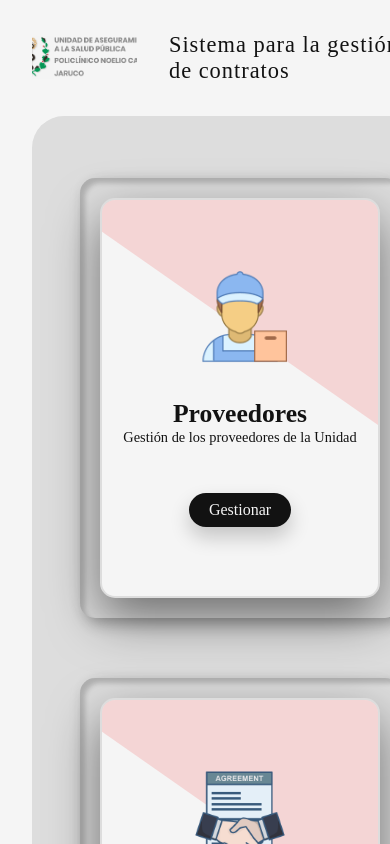
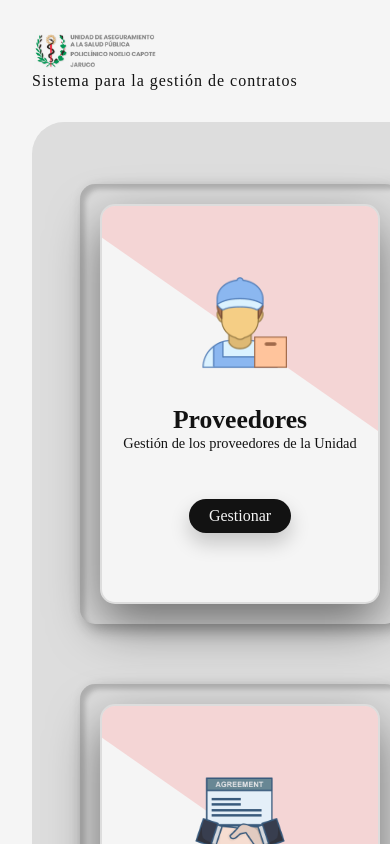
Before and after one commit to danny1998cuba/contratos-uasp-front, an Angular app: page /#/home in a window 390 px wide. Shown: the top 844 px of the page. Built offline with nearby package versions, Linux system fonts and the light colour scheme.

Commit message:
Updated version to 0.2.0. Added Resposive

```diff
--- a/package.json
+++ b/package.json
@@ -1,6 +1,6 @@
 {
   "name": "contratos-uasp-front",
-  "version": "0.0.0",
+  "version": "0.2.0",
   "scripts": {
     "ng": "ng",
     "start": "ng serve --c=development",
--- a/src/app/layout/header/header.component.css
+++ b/src/app/layout/header/header.component.css
@@ -82,3 +82,21 @@
 .settings-menu-height {
     max-height: 450px;
 }
+
+@media screen and (max-width : 991px) {
+    header .branding h2 {
+        font-size: 1.2rem;
+    }
+}
+
+@media(max-width: 768px) {
+    header .branding {
+        flex-direction: column;
+        justify-content: flex-start;
+        align-items: flex-start;
+    }
+
+    header .branding h2 {
+        font-size: 1rem;
+    }
+}
--- a/src/app/shared/components/modal/modal.component.css
+++ b/src/app/shared/components/modal/modal.component.css
@@ -38,3 +38,16 @@
 .modal-confirm #ok_btn {
     margin-right: 20px;
 }
+
+
+@media screen and (max-width : 991px) {
+    .modal-confirm {
+        width: 50%;
+    }
+}
+
+@media(max-width: 768px) {
+    .modal-confirm {
+        width: 60%;
+    }
+}
--- a/src/app/shared/components/title/title.component.css
+++ b/src/app/shared/components/title/title.component.css
@@ -21,3 +21,9 @@
     height: 1px;
     border-bottom: 3px solid var(--third-color);
 }
+
+@media(max-width: 768px) {
+    .title {
+        margin-bottom: 1rem;
+    }
+}
--- a/src/styles.css
+++ b/src/styles.css
@@ -70,3 +70,9 @@
     border: none;
     cursor: pointer;
 }
+
+@media screen and (max-width : 991px) {
+    :root {
+        --header-height: 2.5rem;
+    }
+}
```
Also changed, not shown: 1 other file (tests, documents, lock files or other folders).
